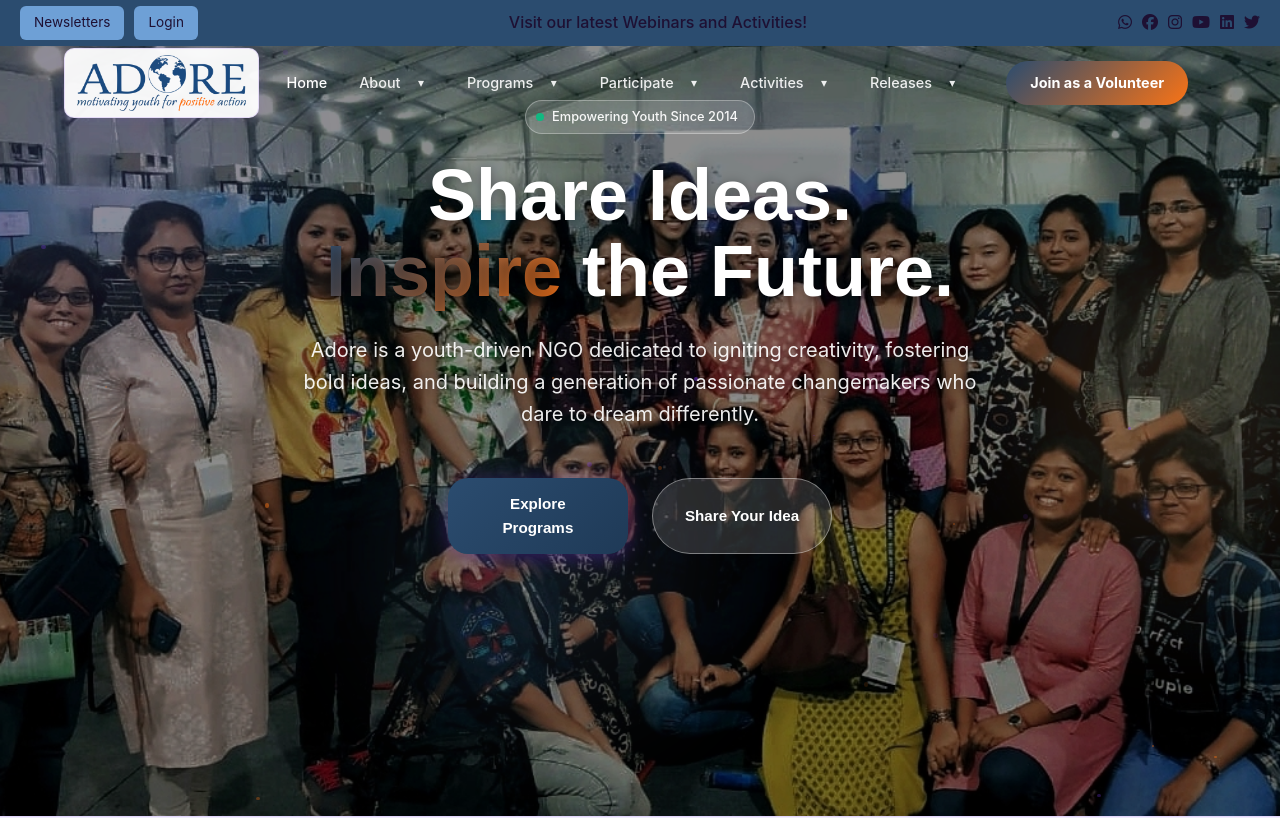
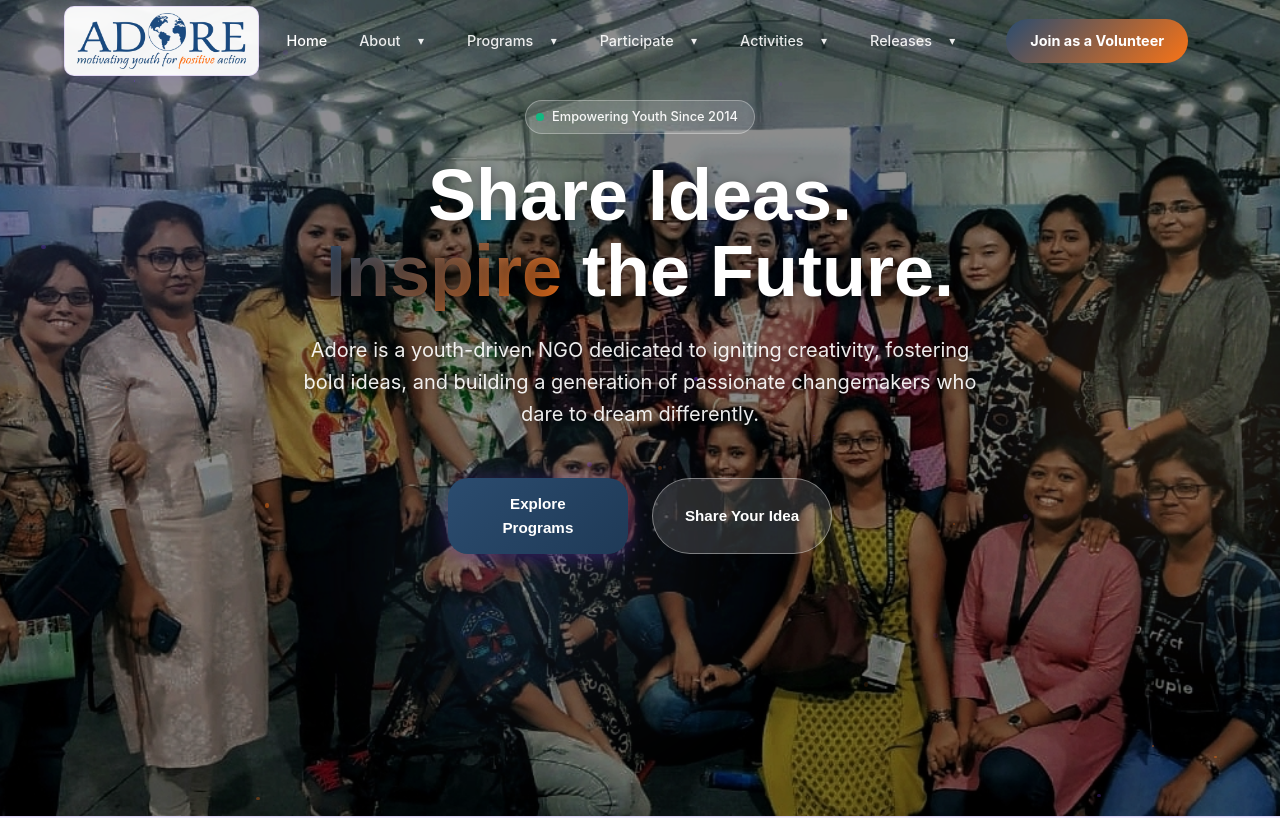
Before and after one commit to Tejeswara-git/adobe_react, a React (Vite) app: page / in a window 1280 px wide. Shown: the top 818 px of the page. Built offline with nearby package versions, Linux system fonts and the light colour scheme.

Commit message:
redirected learn more of the about section to the about page

```diff
--- a/src/components/About.jsx
+++ b/src/components/About.jsx
@@ -43,7 +43,7 @@ const About = () => {
 
                         {/* Buttons row */}
                         <div style={{ display: 'flex', alignItems: 'center', gap: '1rem', flexWrap: 'wrap' }}>
-                            <a href="#programs" className="btn-primary">Learn More →</a>
+                            <a href="#/about" className="btn-primary">Learn More →</a>
 
                             {/* Team accordion trigger */}
                             {/* <button
--- a/src/components/Navbar.jsx
+++ b/src/components/Navbar.jsx
@@ -122,52 +122,8 @@ const Navbar = ({ scrolled, activeSection, currentPage }) => {
 
   return (
     <>
-      <div className={`top-bar ${hideTopBar ? 'hide' : ''}`}>
-        <div className="top-left">
-          <a href="https://adore.ivdata.in/signup.php?grp=GRP61&zone=Subscribers" className="top-btn">
-            Newsletters
-          </a>
-          <a href="https://adore.ivdata.in/" className="top-btn">
-            Login
-          </a>
-        </div>
-
-        <div className="top-center">
-          Visit our latest <span>Webinars and Activities!</span>
-        </div>
-
-        <div className="top-right">
-          <a
-            href="https://api.whatsapp.com/send/?phone=%2B917980460134&text&type=phone_number&app_absent=0"
-            target="_blank"
-            rel="noopener noreferrer"
-          >
-            <i className="fab fa-whatsapp"></i>
-          </a>
-          <a href="https://www.facebook.com/adoreearth/" target="_blank" rel="noopener noreferrer">
-            <i className="fab fa-facebook"></i>
-          </a>
-          <a href="https://www.instagram.com/adoretheearth/" target="_blank" rel="noopener noreferrer">
-            <i className="fab fa-instagram"></i>
-          </a>
-          <a
-            href="https://www.youtube.com/channel/UCnmuSy5FJ64zojXAP2P3ttQ/featured"
-            target="_blank"
-            rel="noopener noreferrer"
-          >
-            <i className="fab fa-youtube"></i>
-          </a>
-          <a href="https://www.linkedin.com/company/adore-official/" target="_blank" rel="noopener noreferrer">
-            <i className="fab fa-linkedin"></i>
-          </a>
-          <a href="https://x.com/AdoreEarth?t=kvxEaXb3QtcK41czb9itsA&s=08" target="_blank" rel="noopener noreferrer">
-            <i className="fab fa-twitter"></i>
-          </a>
-        </div>
-      </div>
-
       <nav
-        className={`navbar ${scrolled ? 'scrolled' : ''} ${hideTopBar ? 'top' : ''} ${hasSolidBackground ? 'solid' : ''} ${isProgramPage ? 'program-page' : ''}`}
+        className={`navbar ${scrolled ? 'scrolled' : ''} top ${hasSolidBackground ? 'solid' : ''} ${isProgramPage ? 'program-page' : ''}`}
         id="navbar"
       >
         <div className="nav-container">
--- a/src/index.css
+++ b/src/index.css
@@ -340,7 +340,7 @@ h5 {
    ============================================================ */
 .navbar {
   position: fixed;
-  top: 42px;
+  top: 0;
 
   left: 0;
   right: 0;
```
